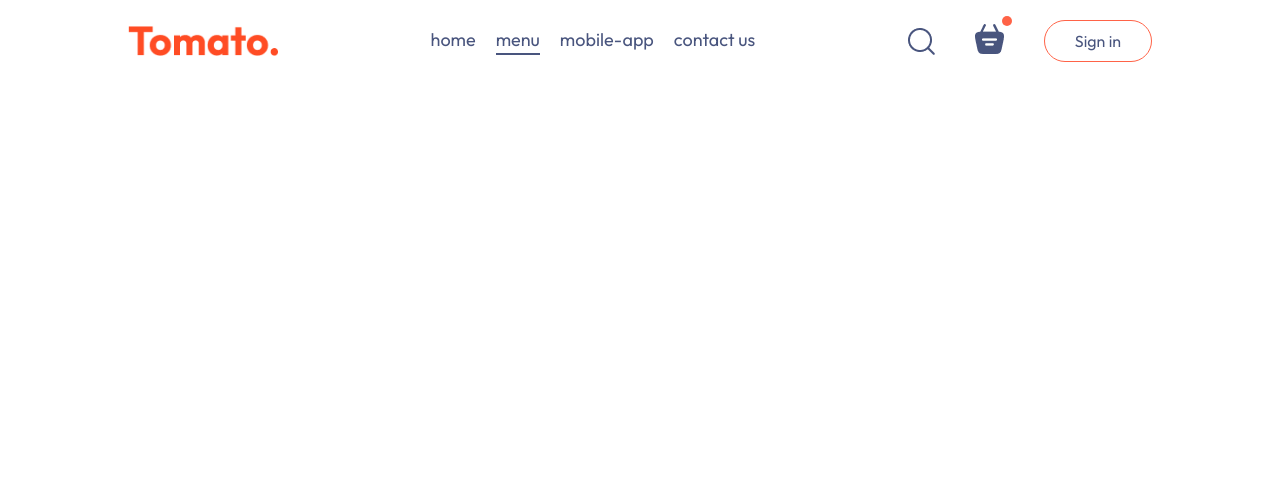
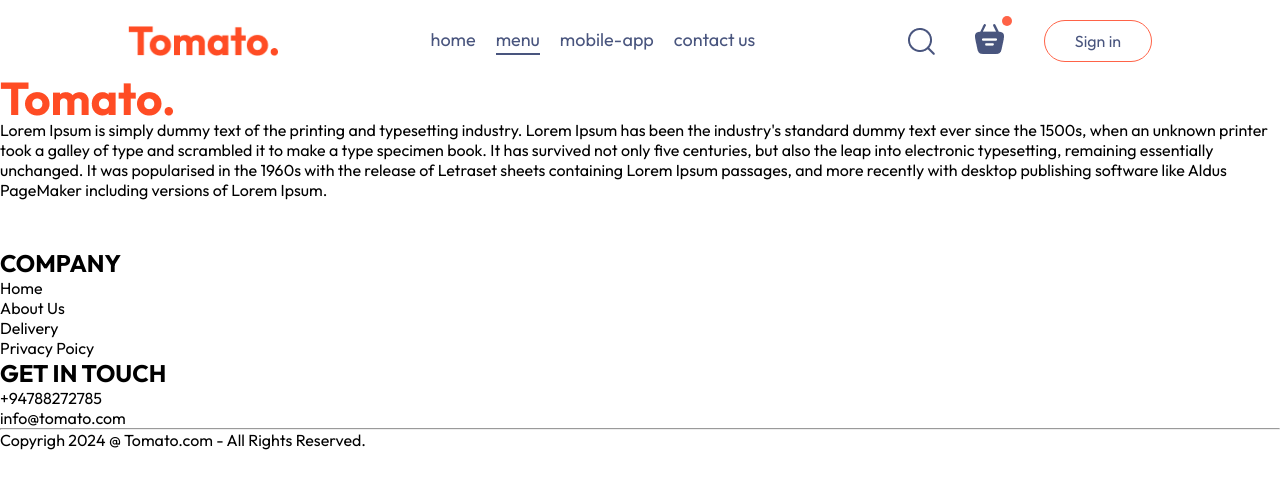
Before and after one commit to savidyainduma/Tomato., a React (Vite) app in the folder frontend/: page /order in a window 1280 px wide. Shown: the top 488 px of the page. Built offline with nearby package versions, Linux system fonts and the light colour scheme.

Commit message:
footer component created

```diff
--- a/frontend/src/App.jsx
+++ b/frontend/src/App.jsx
@@ -4,9 +4,11 @@ import {Route, Routes} from 'react-router-dom'
 import Home from './pages/Home/Home'
 import PlaceOrder from './pages/PlaceOrder/PlaceOrder'
 import Cart from './pages/Cart/Cart'
+import Footer from './components/Footer/Footer'
 
 const App = () => {
   return (
+    <>
     <div className='app'>
       <Navbar/>
       <Routes>
@@ -15,6 +17,10 @@ const App = () => {
         <Route path='/order' element={<PlaceOrder/>} />
       </Routes>
     </div>
+    <Footer/>
+    </>
+
+
   )
 }
 
--- /dev/null
+++ b/frontend/src/components/Footer/Footer.jsx
@@ -0,0 +1,41 @@
+import React from 'react'
+import './Footer.css'
+import { assets } from '../../assets/assets'
+
+const Footer = () => {
+  return (
+    <div className='footer'>
+      <div className="footer-content">
+        <div className="footer-content-left">
+            <img src={assets.logo} alt="" />
+            <p>Lorem Ipsum is simply dummy text of the printing and typesetting industry. Lorem Ipsum has been the industry's standard dummy text ever since the 1500s, when an unknown printer took a galley of type and scrambled it to make a type specimen book. It has survived not only five centuries, but also the leap into electronic typesetting, remaining essentially unchanged. It was popularised in the 1960s with the release of Letraset sheets containing Lorem Ipsum passages, and more recently with desktop publishing software like Aldus PageMaker including versions of Lorem Ipsum.</p>
+            <div className="footer-social-icons">
+                <img src={assets.facebook_icon} alt="" />
+                <img src={assets.twitter_icon} alt="" />
+                <img src={assets.linkedin_icon} alt="" />
+            </div>
+        </div>
+        <div className="footer-content-center">
+            <h2>COMPANY</h2>
+            <ul>
+                <li>Home</li>
+                <li>About Us</li>
+                <li>Delivery</li>
+                <li>Privacy Poicy</li>
+            </ul>
+        </div>
+        <div className="footer-content-right">
+            <h2>GET IN TOUCH</h2>
+            <ul>
+                <li>+94788272785</li>
+                <li>info@tomato.com</li>
+            </ul>
+        </div>
+      </div>
+      <hr/>
+      <p className='footer-copyright'>Copyrigh 2024 @ Tomato.com - All Rights Reserved. </p>
+    </div>
+  )
+}
+
+export default Footer
```
Also changed, not shown: frontend/src/components/Footer/Footer.css (added).
